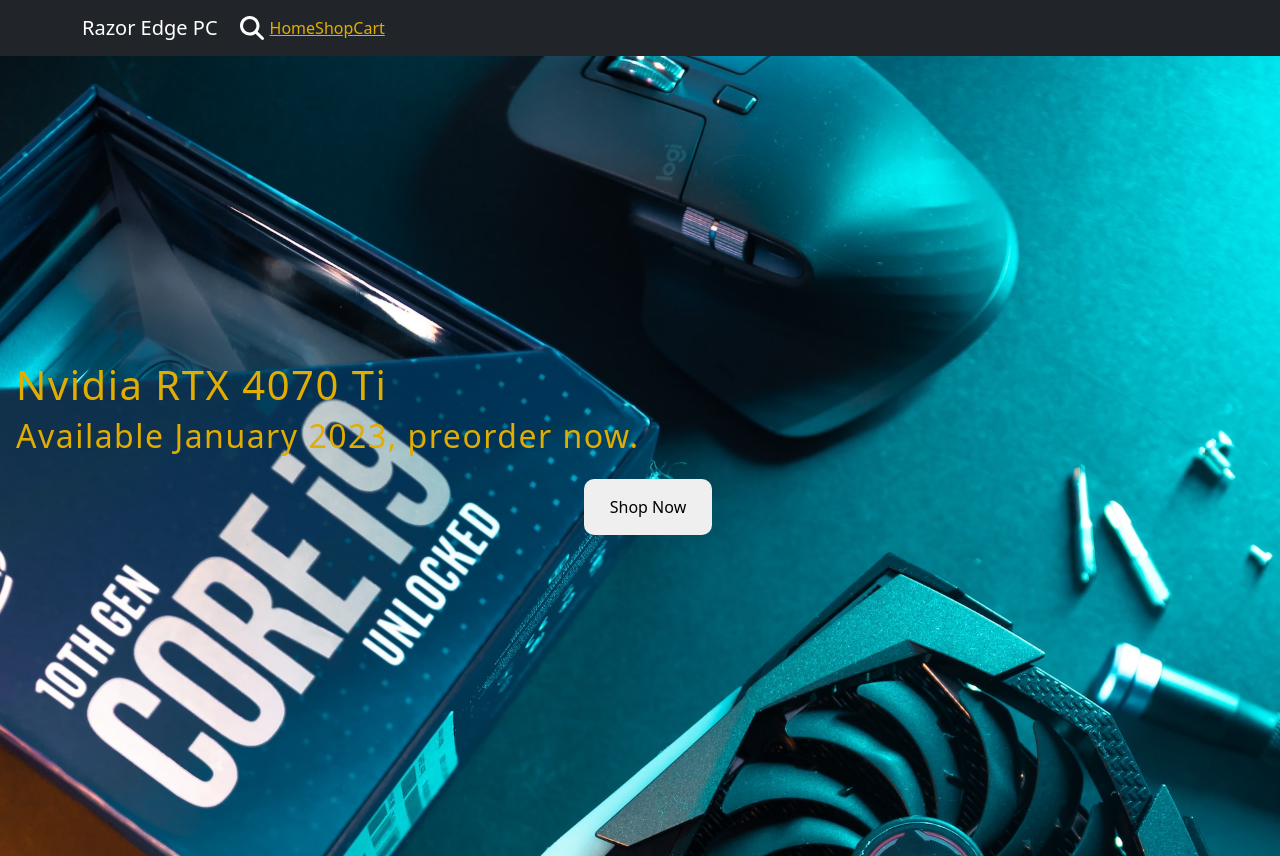
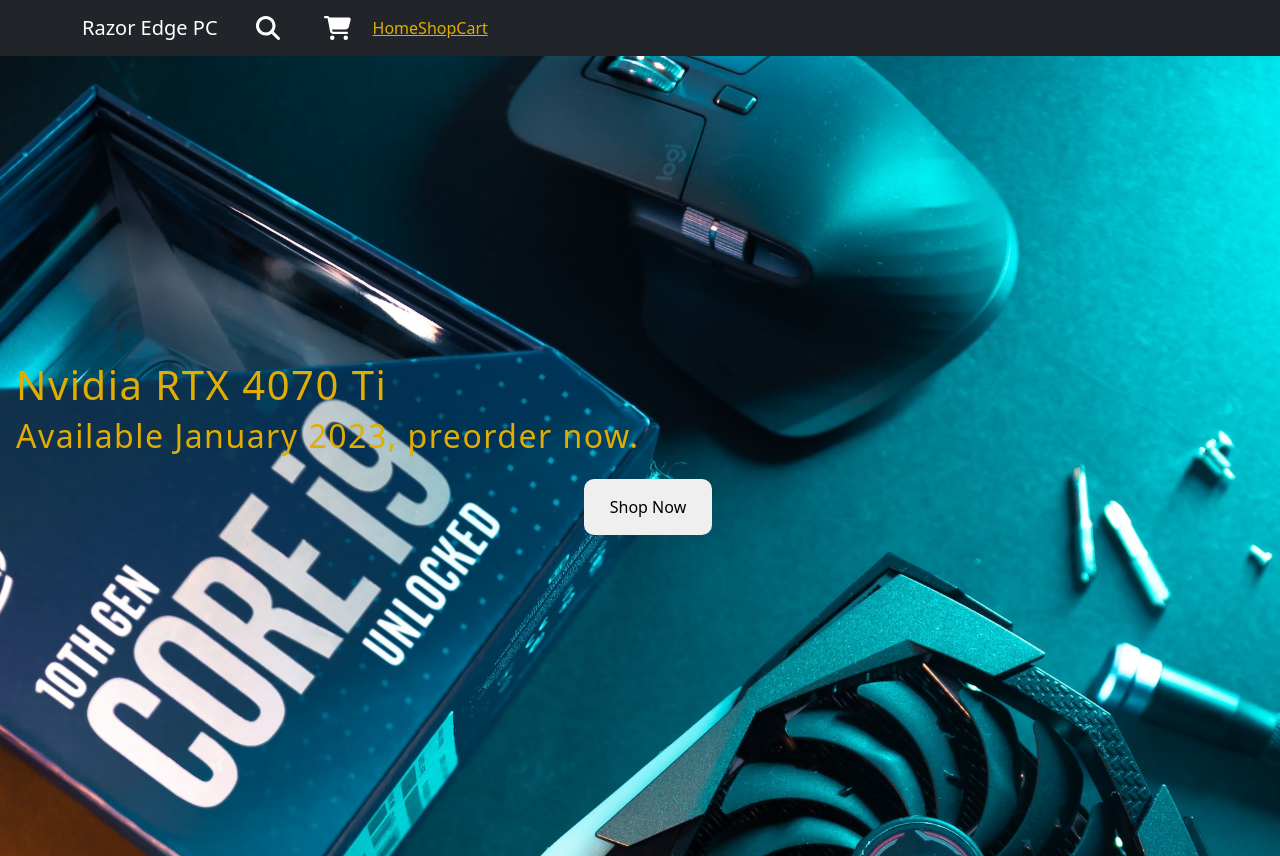
Before and after one commit to Apurcell88/shopping-cart, a React (Create React App) app: page / in a window 1280 px wide. Built offline with nearby package versions, Linux system fonts and the light colour scheme.

Commit message:
Added Cart component, icon in Nav, some cart state in Shop.

```diff
--- a/src/App.css
+++ b/src/App.css
@@ -53,6 +53,10 @@
 	color: white;
 	background: transparent;
 	border: none;
+}
+
+.nav-icon {
+	margin: 0 1rem;
 }
 
 
--- a/src/Components/Cart.js
+++ b/src/Components/Cart.js
@@ -1,9 +1,7 @@
-import Header from "./Nav";
 
 const Cart = () => {
   return (
     <div>
-        <Header />
       <h1>Hello from Cart</h1>
     </div>
   );
--- a/src/Components/Nav.js
+++ b/src/Components/Nav.js
@@ -1,7 +1,7 @@
 import React from 'react';
 import { Link } from 'react-router-dom';
 import { FontAwesomeIcon } from '@fortawesome/react-fontawesome';
-import { faMagnifyingGlass } from '@fortawesome/free-solid-svg-icons';
+import { faMagnifyingGlass, faCartShopping } from '@fortawesome/free-solid-svg-icons';
 import Container from 'react-bootstrap/Container';
 import Nav from 'react-bootstrap/Nav';
 import Navbar from 'react-bootstrap/Navbar';
@@ -19,7 +19,15 @@
                 props.setSearch(!props.search);
               }}
             >
-              <FontAwesomeIcon icon={faMagnifyingGlass} />
+              <FontAwesomeIcon className='nav-icon' icon={faMagnifyingGlass} />
+            </button>
+            <button
+              className='search-btn'
+              onClick={() => {
+                props.setDisplayCart(!props.displayCart);
+              }}
+            >
+              <FontAwesomeIcon className='nav-icon' icon={faCartShopping} />
             </button>
           </div>
         <Navbar.Toggle aria-controls="basic-navbar-nav" />
--- a/src/Components/Shop.js
+++ b/src/Components/Shop.js
@@ -5,6 +5,7 @@
 import Header from './Nav';
 import Card from './Card';
 import Search from './Search';
+import Cart from './Cart';
 
 const Shop = () => {
   // -------- STATE MANAGEMENT --------
@@ -28,6 +29,10 @@
   // search related state
   const [search, setSearch] = useState(false);
   const [searchInput, setSearchInput] = useState('');
+
+  // cart related state
+  const [cart, setCart] = useState([]);
+  const [displayCart, setDisplayCart] = useState(false);
 
   // -------- API CALLS --------
 
@@ -72,11 +77,22 @@
     getWomenClothing();
   }, []);
 
+  // -------- FUNCTIONS --------
+
+  // add to cart function
+  const handleCart = (arr) => {
+    // have to add the object to the setCart array
+    setCart(...cart, {});
+    console.log(cart);
+  }
+
   return (
     <div>
       <Header
         search={search}
         setSearch={setSearch}
+        displayCart={displayCart}
+        setDisplayCart={setDisplayCart}
       />
       {search ?
         <Search
@@ -95,6 +111,15 @@
         /> :
         ''
       }
+
+      {displayCart ?
+        <Cart
+          cart={cart}
+          setCart={setCart}
+        /> :
+        ''
+      }
+
       <div className="shop-container">
         <div className="shop-categories-container">
           <div className='shop-categories-list'>
@@ -145,7 +170,14 @@
                       description={item.description}
                       price={item.price}
                     />
-                    <button className='add-to-cart-btn'>Add to cart</button>
+                    <button
+                      className='add-to-cart-btn'
+                      onClick={() => {
+                        handleCart(electronics);
+                      }}
+                    >
+                      Add to cart
+                    </button>
                   </div>
                 )
             }) :
```
